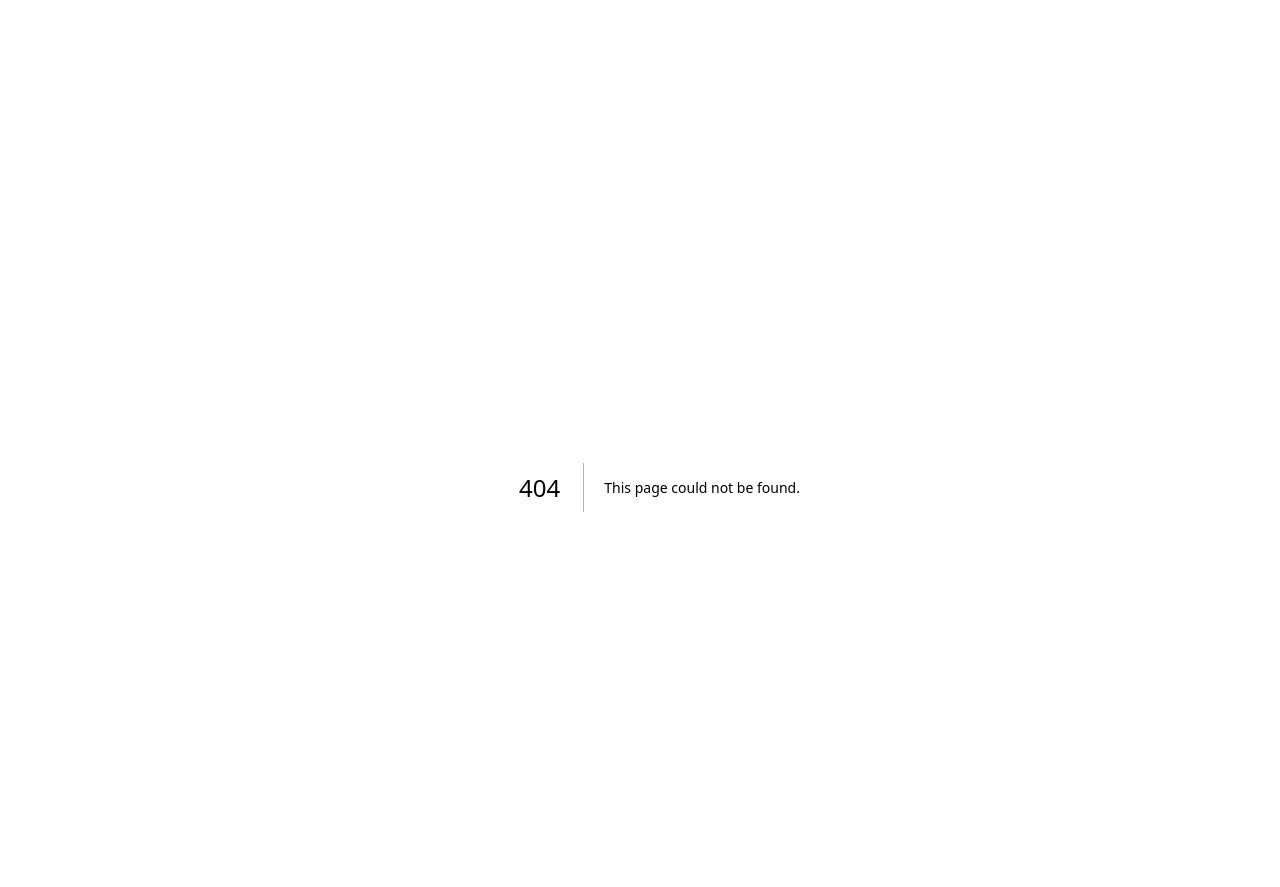
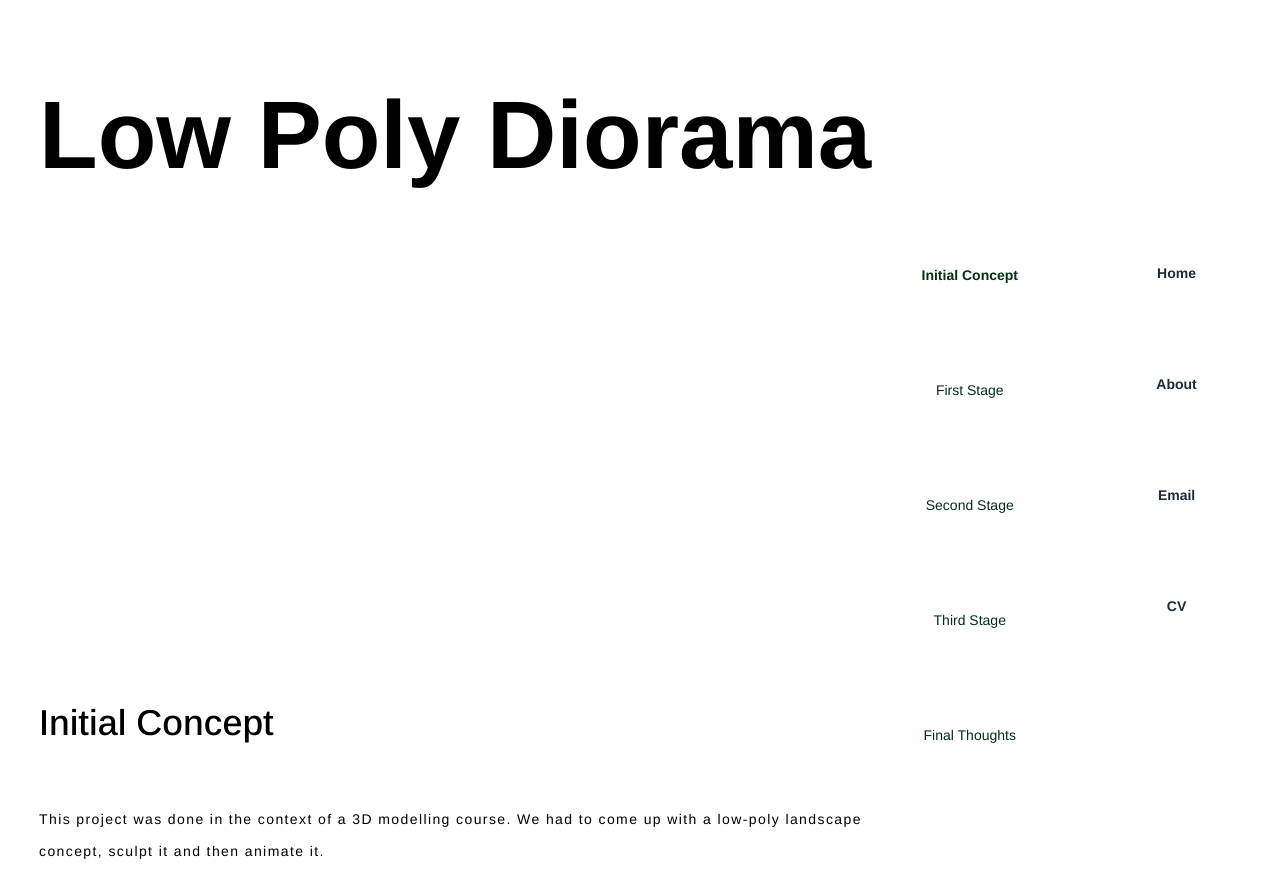
Before and after one commit to georgegausden/portfolio, a Next.js app: page /diorama in a window 1280 px wide. Before the commit this address had no page. Built offline with nearby package versions, Linux system fonts and the light colour scheme.

Commit message:
Update page layouts and add new links

```diff
--- a/app/about/page.tsx
+++ b/app/about/page.tsx
@@ -12,7 +12,7 @@ export default function About() {
     exit={{ opacity: 0 }}
     transition={{ ease: "easeInOut", duration: 1 }}
     >
-      <div className="col-span-4">
+      <div className="md:col-span-4 sm:col-span-6">
       <h2 className="mt-0">Biography</h2>
 
     {/* get my biography */}
@@ -20,7 +20,7 @@ export default function About() {
       <h2>My Practice</h2>
       <p>{text[0].artiststatement}</p>
       </div>
-      <div className="col-span-1 col-start-6">
+      <div className="md:col-span-1 md:col-start-6 md:visible sm:collapse">
       <Navbar />
       </div>
 
--- a/app/cgi/page.tsx
+++ b/app/cgi/page.tsx
@@ -38,7 +38,7 @@ function Projects() {
             />
           </div>
 
-          <p id="caption">Caption of Image</p>
+
 
           <h2 id="initial-concept">Initial Concept</h2>
 
@@ -58,7 +58,7 @@ function Projects() {
               id="image"
             />
           </div>
-          <p id="caption">Caption of Image</p>
+
 
           <p>
           The first stage involved taking pictures in situ of the space. We chose to focus on a specific part of the underground network. We took pictures and measurements and noted them down in a PDF.
--- /dev/null
+++ b/app/diorama/page.tsx
@@ -0,0 +1,63 @@
+'use client'
+import { useState, useEffect } from "react";
+import Link from "next/link";
+
+import Image from "next/image";
+import Navbar from "../components/navbar";
+import ProjectNavigation from "../components/projectNavigation";
+import { AnimatePresence, motion } from "framer-motion";
+
+interface ExperimentProps {
+  title: string;
+  date: number;
+  description: string;
+}
+
+function Diorama() {
+  return (
+    <AnimatePresence>
+      <motion.div
+        className="grid grid-cols-6"
+
+        initial={{ opacity: 0 }}
+        animate={{ opacity: 1 }}
+        exit={{ opacity: 0 }}
+        transition={{ ease: "easeInOut", duration: 1 }}
+      >
+        <h1 className="col-span-6 mt-0">Low Poly Diorama</h1>
+
+        <div className="col-span-4">
+          <div className=" w-full h-auto  items-center flex justify-center rounded-sm">
+            <iframe
+              className=" object-cover"
+              src="/0001.mp4"
+              width={900}
+              height={400}
+
+              id="image"
+            />
+          </div>
+
+
+
+          <h2 id="initial-concept">Initial Concept</h2>
+
+          <p>
+          This project was done in the context of a 3D modelling course. We had to come up with a low-poly landscape concept, sculpt it and then animate it.
+          </p>
+
+
+        </div>
+
+        <div className="col-span-1">
+          <ProjectNavigation />
+        </div>
+        <div className="col-span-1">
+          <Navbar />
+        </div>
+      </motion.div>
+    </AnimatePresence>
+  );
+}
+
+export default Diorama;
--- a/app/humanoid/page.tsx
+++ b/app/humanoid/page.tsx
@@ -38,12 +38,11 @@ function Projects() {
             />
           </div>
 
-          <p id="caption">Caption of Image</p>
 
           <h2 id="initial-concept">Initial Concept</h2>
 
           <p>
-          The prompt for this project was to create a humanoid creature. I had to sculpt it, texture it, rig it and then animate its walk.
+          The prompt for this project was to create a humanoid creature. I had to sculpt, texture, rig and then animate its walk.
           </p>
 
           <h2 id="first-stage">First Stage</h2>
@@ -58,7 +57,6 @@ function Projects() {
               id="image"
             />
           </div>
-          <p id="caption">Caption of Image</p>
 
           <p>
           Brainstorming ideas for the creature. I played around with different possible creatures that could exist. I came up with 3 different concepts, one duck/man, a book character and the wire character. The main reasons I rejected the other two ideas was because the duck character seemed a bit overdone and the book character wouldn’t walk necessarily in a human way.
--- a/app/page.tsx
+++ b/app/page.tsx
@@ -144,6 +144,16 @@ export default function Home() {
                 stroke='black'
                 transform="translate(20,-20)"
               />}
+
+              {isMouseOver3D&&<line
+                x1='50%'
+                y1='50%'
+                x2='50%'
+                y2='75%'
+
+                stroke='black'
+                transform="translate(20,-20)"
+              />}
             </svg>
             <a
             id = 'homepageLink'
@@ -191,6 +201,22 @@ export default function Home() {
 
               className={`w-32 h-auto m-0 text-white hover:text-white ease-in-out duration-500 transition-all px-2`}>
               <h6>Humanoid</h6>
+            </Link>}
+
+
+            {isMouseOver3D && <Link id='homepageLink'
+              href="/diorama"
+              style={{
+                position: 'absolute',
+                bottom: '25%',
+                left: '50%',
+                backgroundColor: "#000000"
+              }}
+
+              // when the user hovers over one of the links, show the image of the project?
+
+              className={`w-32 h-auto m-0 text-white hover:text-white ease-in-out duration-500 transition-all px-2`}>
+              <h6>Diorama</h6>
             </Link>}
           </div>
         </div>
```
Also changed, not shown: 1 other file (tests, documents, lock files or other folders).
